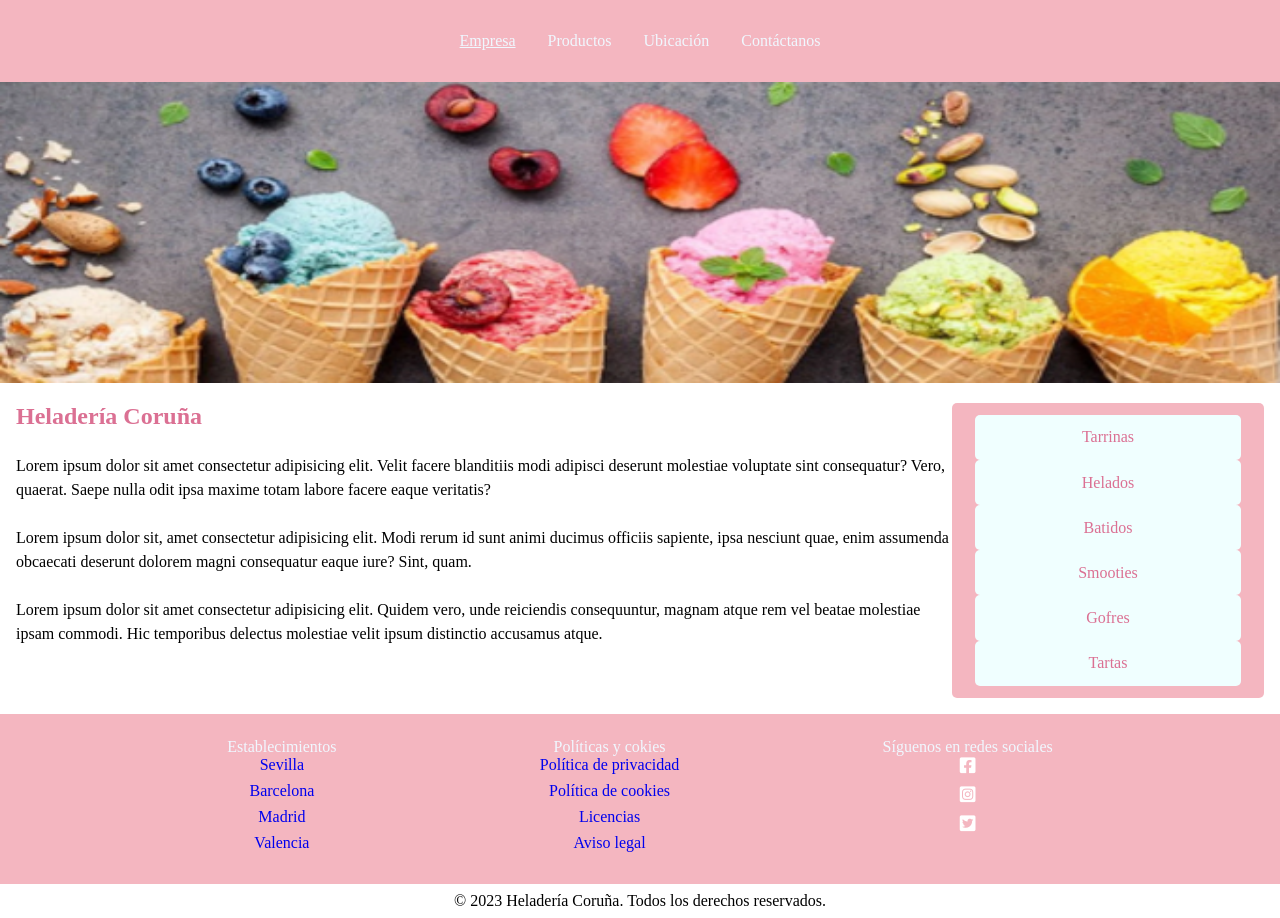
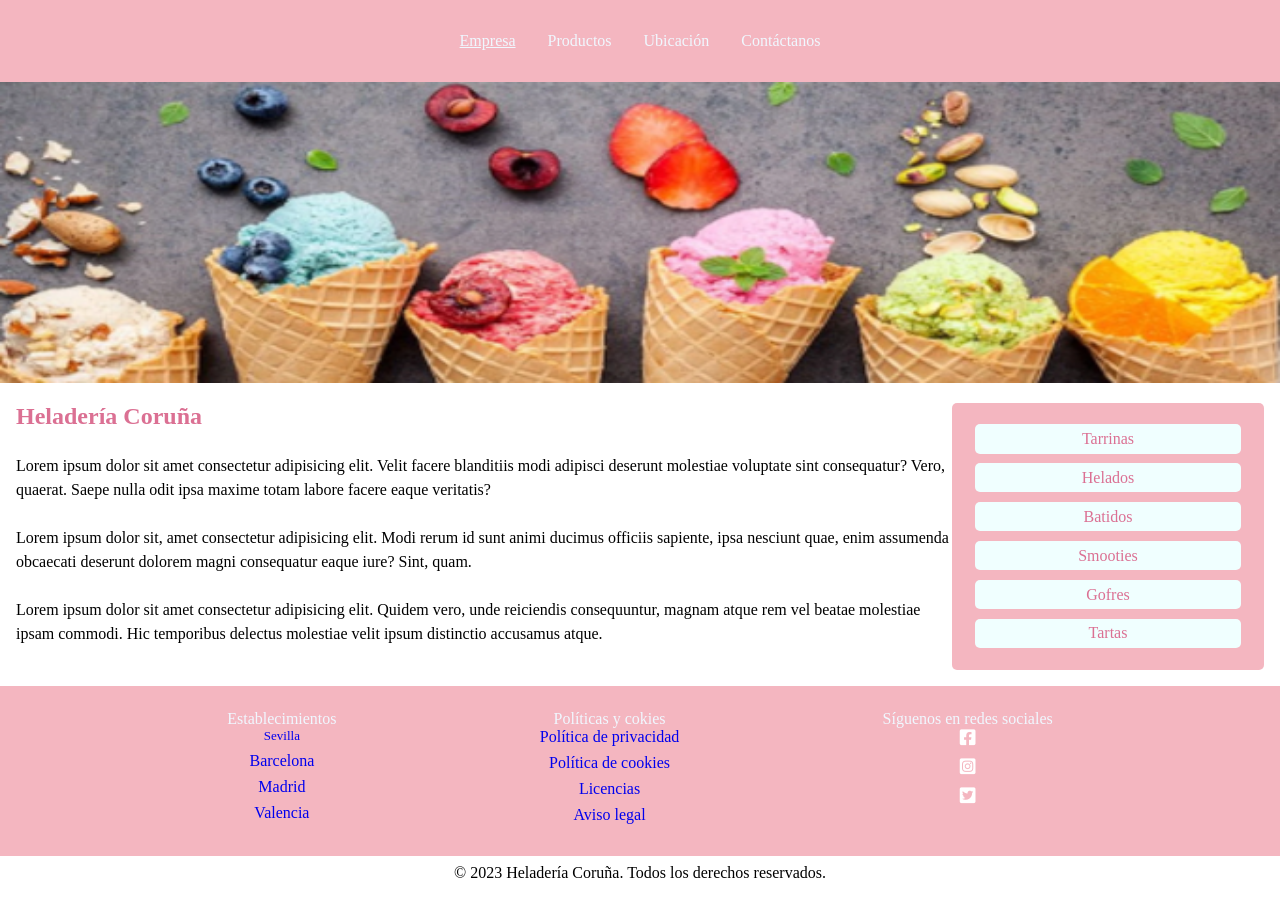
Before and after one commit to SKMonarch/DIW, a plain HTML site: page DIW/heladeria/heladeria/index.html in a window 1280 px wide. In both pictures the pointer is over the link "Sevilla". After the commit the page ends 890 px from the top, so only its background shows below. Drawn offline with Linux system fonts and the light colour scheme.

Commit message:
14/11/2024

```diff
--- a/DIW/heladeria/heladeria/css/estilos.css
+++ b/DIW/heladeria/heladeria/css/estilos.css
@@ -72,7 +72,7 @@
     text-decoration: none;
     border-radius: 5px;
     width:85%;
-    padding: 0.85rem;
+    padding: 0.35rem;
     text-align: center;
     color: palevioletred;
     transition: all 0.3s ;
@@ -108,7 +108,7 @@
     transition: all 0.3s ;
 }
 .footer div a:hover{
-    font-size: medium ;
+    font-size: small;
 }
 
 .social-links a{
```
